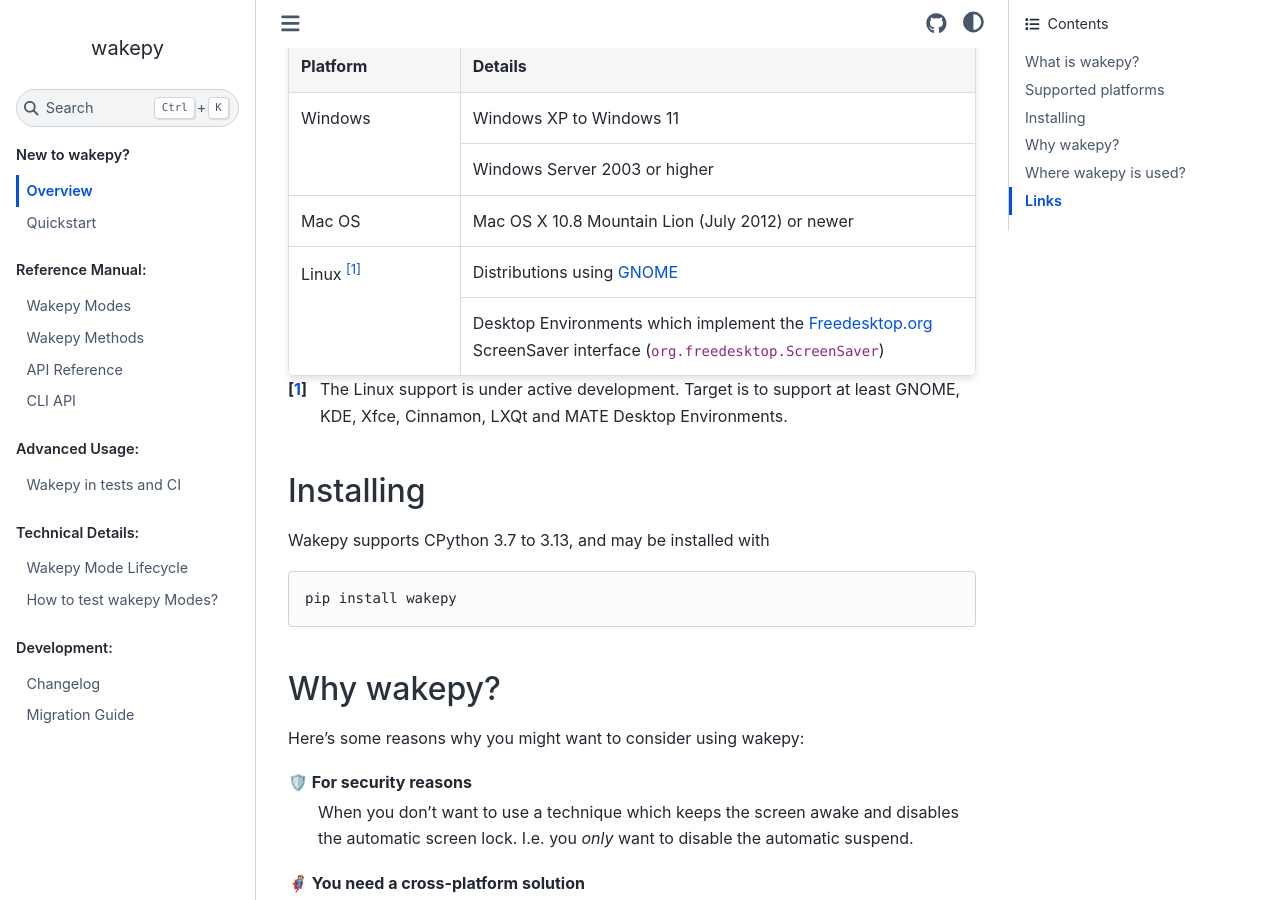
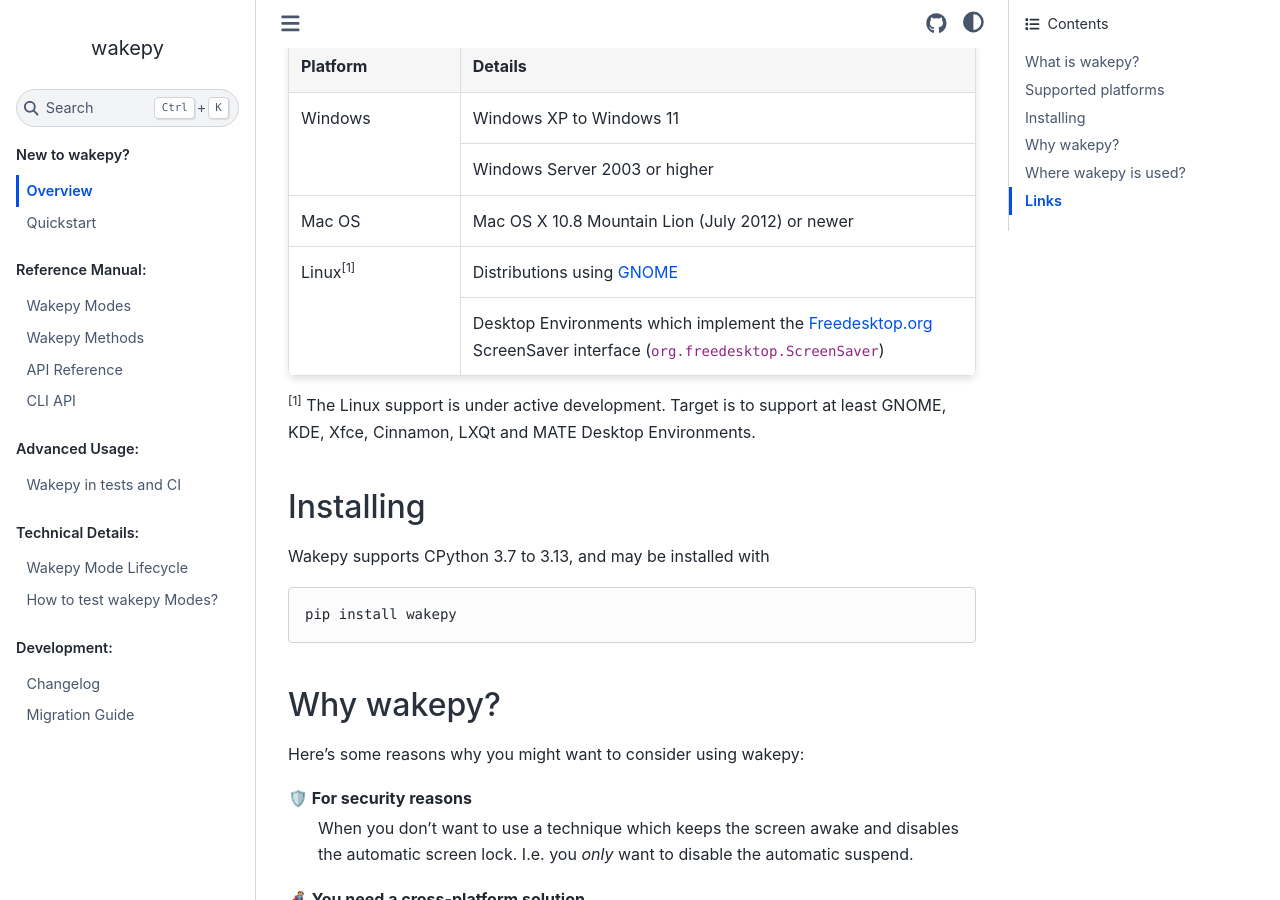
Before and after one commit to fohrloop/wakepy, a Sphinx documentation site: the page built from docs/source/index.md, in a window 1280 px wide and 900 px high, scrolled down 539 px. Built offline with Sphinx 7.4.7 and the Sphinx Book theme 1.1.4, drawn with Linux system fonts in a browser that asks for light colours; the version number could not be read and is left out.

Commit message:
use <sup> instead of copy-pasted footnote HTML

```diff
--- a/docs/source/index.md
+++ b/docs/source/index.md
@@ -38,8 +38,7 @@
       <td>Mac OS X 10.8 Mountain Lion (July 2012) or newer</td>
     </tr>
     <tr>
-      <td class="hoverable" rowspan="2">Linux
-      <a class="footnote-reference brackets" href="#linux-support" id="linux-support-note" role="doc-noteref"><span class="fn-bracket">[</span>1<span class="fn-bracket">]</span></a></td>
+      <td class="hoverable" rowspan="2">Linux<sup>[1]</sup></td>
       <td>Distributions using <a href="https://en.wikipedia.org/wiki/GNOME">GNOME</a></td>
     </tr>
     <tr>
@@ -48,10 +47,8 @@
   </tbody>
 </table>
 
-<aside class="footnote brackets" id="linux-support" role="doc-footnote">
-<span class="label"><span class="fn-bracket">[</span><a role="doc-backlink" href="#linux-support-note  ">1</a><span class="fn-bracket">]</span></span>
-<p>The Linux support is under active development. Target is to support at least GNOME, KDE, Xfce, Cinnamon, LXQt and MATE Desktop Environments.</p>
-</aside>
+<p style="margin-top:1em;">
+<sup>[1]</sup> The Linux support is under active development. Target is to support at least GNOME, KDE, Xfce, Cinnamon, LXQt and MATE Desktop Environments.<p>
 
 ## Installing
 
```
